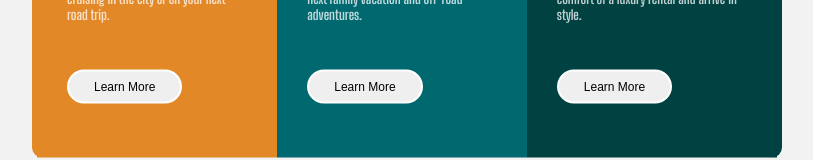
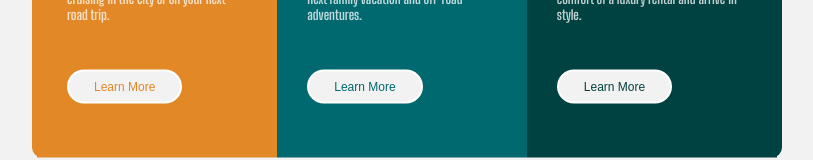
Before and after one commit to lucsn/3-column-preview-card-front-end-mentor, a plain HTML site: page index.html in a window 1280 px wide. Shown: the part 430-590 px from the top of the page, without its empty margins (233-1046 px from the left). Drawn offline with Linux system fonts and the light colour scheme.

Commit message:
Update index.html
adicionando a classe btn-color nos button

```diff
--- a/index.html
+++ b/index.html
@@ -24,7 +24,7 @@
           <h1 class="titulo">sedans</h1>
           <p class="descricao">Choose a sedan for its affordability and excellent fuel economy. Ideal for cruising in
             the city or on your next road trip.</p>
-          <button class="btn-leia-mais">Learn More</button>
+          <button class="btn-leia-mais btn-color">Learn More</button>
         </div>
       </section>
 
@@ -34,7 +34,7 @@
           <h2 class="titulo">suvs</h2>
           <p class="descricao">Take an SUV for its spacious interior, power, and versatility. Perfect for your next
             family vacation and off-road adventures.</p>
-          <button class="btn-leia-mais">Learn More</button>
+          <button class="btn-leia-mais btn-color">Learn More</button>
         </div>
       </section>
 
@@ -44,7 +44,7 @@
           <h2 class="titulo">luxury</h2>
           <p class="descricao">Cruise in the best car brands without the bloated prices. Enjoy the enhanced comfort of a
             luxury rental and arrive in style.</p>
-          <button class="btn-leia-mais">Learn More</button>
+          <button class="btn-leia-mais btn-color">Learn More</button>
         </div>
       </section>
 
```
